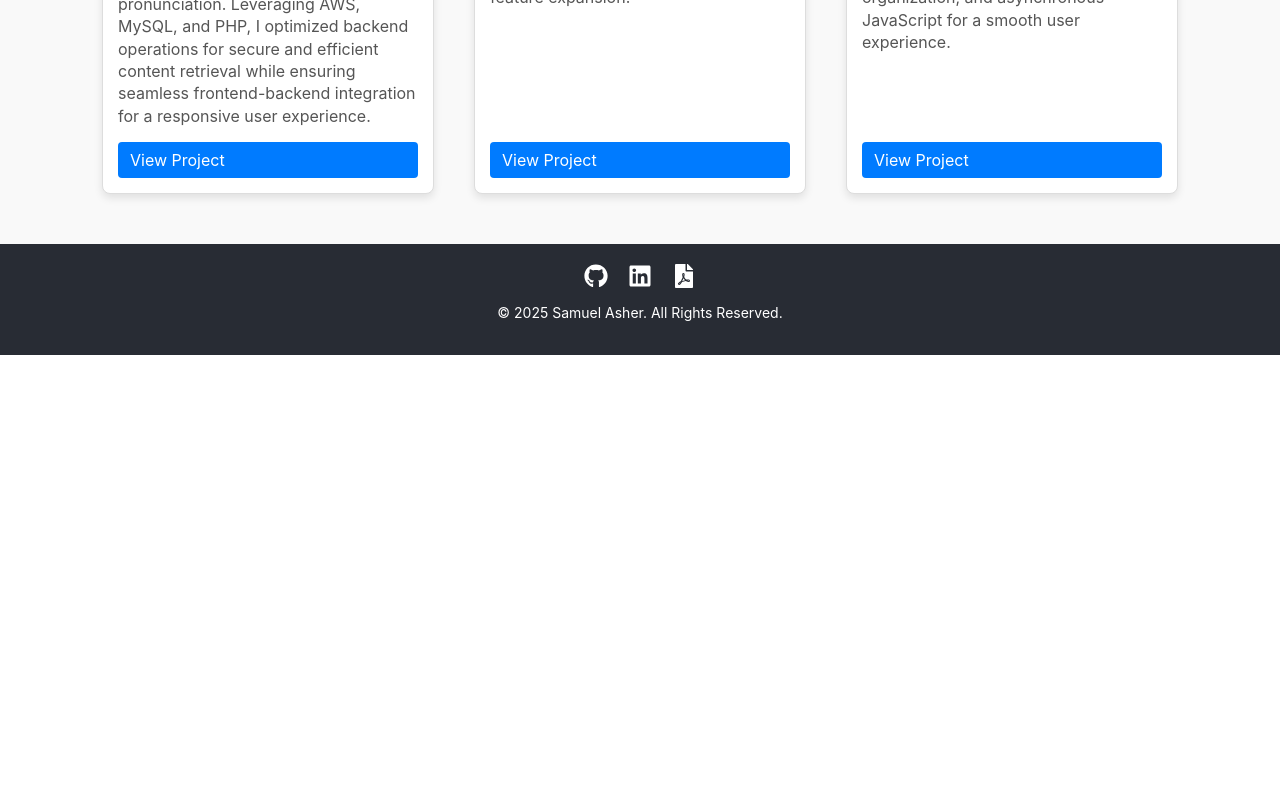
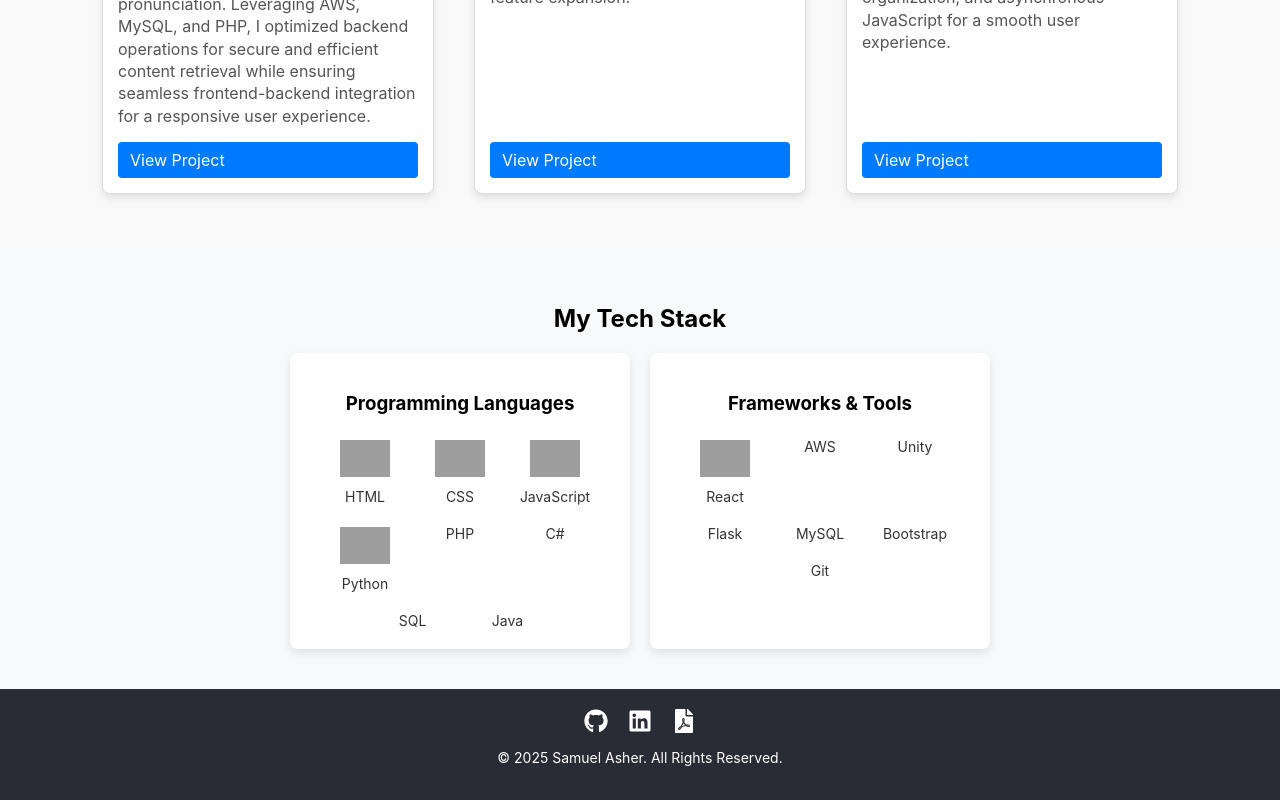
Before and after one commit to Tisaghu/Portfolio-Website, a React (Create React App) app: page / in a window 1280 px wide. Shown: the part 1091-1891 px from the top of the page. Before the commit the page ends 1446 px from the top, so only its background shows below. Built offline with nearby package versions, Linux system fonts and the light colour scheme; grey boxes are pictures that could not be loaded.

Commit message:
Added sections for languages and frameworks as well as css. Need to add logo assets.

```diff
--- a/src/components/TechStack/TechStack.css
+++ b/src/components/TechStack/TechStack.css
@@ -0,0 +1,49 @@
+.tech-stack-section {
+    text-align: center;
+    padding: 40px;
+    background-color: #f8f9fa;
+}
+
+.tech-container {
+    display: flex;
+    justify-content: center;
+    gap: 20px;
+    flex-wrap: wrap; /* Ensures stacking on smaller screens */
+    margin-top: 20px;
+}
+
+.tech-box {
+    background: white;
+    border-radius: 8px;
+    box-shadow: 0 4px 8px rgba(0, 0, 0, 0.1);
+    padding: 20px;
+    width: 300px;
+    text-align: center;
+}
+
+.tech-items {
+    display: flex;
+    flex-wrap: wrap;
+    justify-content: center;
+    gap: 15px;
+    margin-top: 10px;
+}
+
+.tech-item {
+    display: flex;
+    flex-direction: column;
+    align-items: center;
+    width: 80px;
+}
+
+.tech-item img {
+    width: 50px;
+    height: 50px;
+    object-fit: contain;
+}
+
+.tech-item span {
+    margin-top: 5px;
+    font-size: 14px;
+    color: #333;
+}
--- a/src/components/TechStack/TechStack.js
+++ b/src/components/TechStack/TechStack.js
@@ -1,28 +1,66 @@
 import React from "react";
 import "./TechStack.css";
 
+//Import logos
+import htmlLogo from "../../assets/html5-logo.png";
+import cssLogo from "../../assets/css3-logo.png";
+import jsLogo from "../../assets/js-logo.png";
+import reactLogo from "../../assets/react-logo.png";
+import pythonLogo from "../../assets/python-logo.png";
+
 function TechStack() {
-    // Sample tech stack data
-    const techList = [
-        "HTML5",
-        "CSS3",
-        "JavaScript (ES6)",
-        "React",
-        "Node.js",
-        "Express",
-        "MongoDB",
-        "MySQL",
-        "Python",
-        "Flask",
-        "Unity",
-        "C#",
-        "AWS",
-        "Bootstrap",
-        "Git"
+    // Categorize technologies
+    const languages = [
+        { name: "HTML", logo: htmlLogo },
+        { name: "CSS", logo: cssLogo },
+        { name: "JavaScript", logo: jsLogo },
+        { name: "Python", logo: pythonLogo },
+        { name: "PHP", logo: "" },
+        { name: "C#", logo: "" },
+        { name: "SQL", logo: "" },
+        { name: "Java", logo: "" },
+    ];
+    const frameworks = [
+        { name: "React", logo: reactLogo },
+        { name: "AWS", logo: "" },
+        { name: "Unity", logo: "" },
+        { name: "Flask", logo: "" },
+        { name: "MySQL", logo: "" },
+        { name: "Bootstrap", logo: "" },
+        { name: "Git", logo: "" }
     ];
 
     return (
         <section className="tech-stack-section">
+            <h2>My Tech Stack</h2>
+
+            <div className="tech-container">
+                {/* Languages Section */}
+                <div className="tech-box">
+                    <h3>Programming Languages</h3>
+                    <div className="tech-items">
+                        {languages.map((tech, index) => (
+                            <div key={index} className="tech-item">
+                                {tech.logo && <img src={tech.logo} alt={tech.name} />}
+                                <span>{tech.name}</span>
+                            </div>
+                        ))}
+                    </div>
+                </div>
+
+                {/* Frameworks & Tools Section */}
+                <div className="tech-box">
+                    <h3>Frameworks & Tools</h3>
+                    <div className="tech-items">
+                        {frameworks.map((tech, index) => (
+                            <div key={index} className="tech-item">
+                                {tech.logo && <img src={tech.logo} alt={tech.name} />}
+                                <span>{tech.name}</span>
+                            </div>
+                        ))}
+                    </div>
+                </div>
+            </div>
         </section>
     );
 }
```
